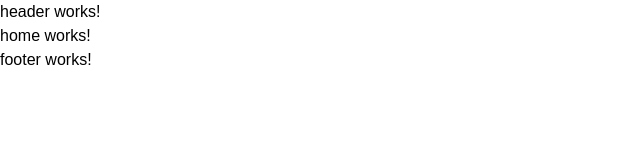
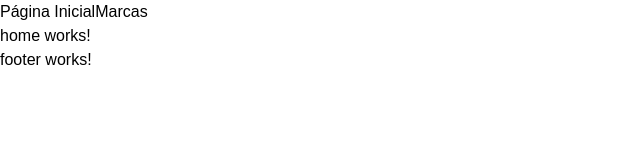
Before and after one commit to kayanbrandao/car-store-with-angular, an Angular app: page / in a window 1280 px wide. Shown: the top 160 px of the page, without its empty margins (0-640 px from the left). Built offline with nearby package versions, Linux system fonts and the light colour scheme.

Commit message:
feat: adding the routes to the header

```diff
--- a/src/app/components/header/header.component.html
+++ b/src/app/components/header/header.component.html
@@ -1 +1,8 @@
-<p>header works!</p>
+<nav>
+  <ul>
+    <li>
+      <a routerLink="/">Página Inicial</a>
+      <a routerLink="/brands">Marcas</a>
+    </li>
+  </ul>
+</nav>
```
